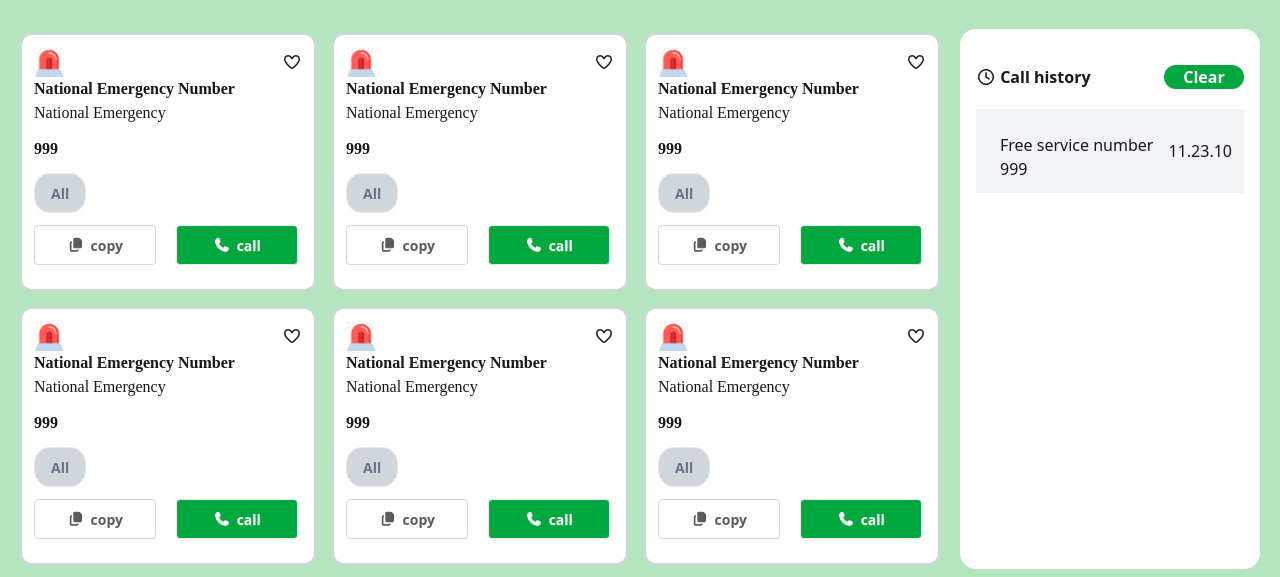
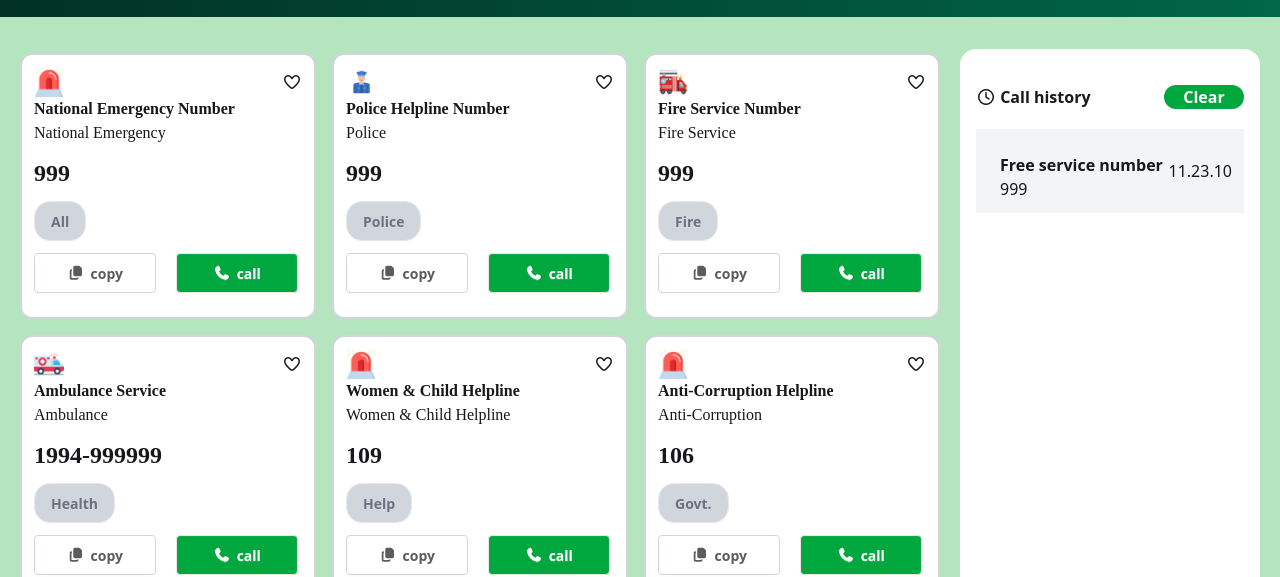
Before and after one commit to rohitroy17-gif/assignment-5, a plain HTML site: page index.html in a window 1280 px wide. Shown: the part 223-800 px from the top of the page. Drawn offline with nearby package versions, Linux system fonts and the light colour scheme.

Commit message:
bar done

```diff
--- a/index.html
+++ b/index.html
@@ -20,10 +20,10 @@
             <button class="btn bg-[#4ccd68] rounded-3xl text-white"> <span id="available-heart" class="font-bold">2</span>copy<button>
         </div>
      </nav>
-     <div class=" w-[1920]  bg-slate-200  bg-gradient-to-r from-[#013223] to-[#006747]">
+     <div class=" w-[1920] pb-5 bg-slate-200  bg-gradient-to-r from-[#013223] to-[#006747]">
         <img  class="h-[92px] w-[92px] mx-auto" src="assets/logo.png">
         <h1 class="font-bold font-[HindMadurai] text-2xl text-white justify-center items-center flex">Emergency Service Directory</h1>
-        <p class="font-semibold font-[HindMadurai] text-1xl text-white justify-center items-center flex">Government Emergency Services at Your Fingertip - A Project by  Government of the People's Republic of Bangladesh</p>
+        <p class="font-semibold font-[HindMadurai]  text-1xl text-white justify-center items-center flex">Government Emergency Services at Your Fingertip - A Project by  Government of the People's Republic of Bangladesh</p>
      </div>
      <section class=" w-[1920] flex bg-[#b4e5bf]">
      <div class=" w-3/4 grid grid-cols-3 my-4 p-5 gap-4 ">
@@ -34,9 +34,57 @@
             </div>
             <p class="font-bold font-[HindMadurai]">National Emergency Number</p>
             <p class="font-[HindMadurai]">National Emergency</p>
-            <p class="font-bold font-[HindMadurai] my-3">999</p>
+            <p class="font-bold text-2xl font-[HindMadurai] my-3">999</p>
             <div>
                <button class="btn bg-gray-300 text-gray-500 rounded-2xl"> All <button>
+            </div>
+            <div class="flex gap-5 my-3">
+                <button class="btn  w-[122px] bg-white border-gray-300 text-[#5C5C5C]"><i class="fa-solid fa-copy"></i> copy</button>
+                <button class="btn w-[122px] text-white bg-[#00A63E]"><i class="fa-solid fa-phone"></i> call</button>
+            </div>
+        </div>
+        <div id="add-button" class="  bg-white form-btn border-2 border-gray-300  p-3 rounded-xl">
+            <div class="flex justify-between items-center">
+               <img class="h-[30px] w-[30px]" src="assets/police.png">
+               <span><i class="fa-regular fa-heart"></i></span>
+            </div>
+            <p class="font-bold font-[HindMadurai]">Police Helpline Number</p>
+            <p class="font-[HindMadurai]">Police</p>
+            <p class="font-bold text-2xl font-[HindMadurai] my-3">999</p>
+            <div>
+               <button class="btn bg-gray-300 text-gray-500 rounded-2xl"> Police <button>
+            </div>
+            <div class="flex gap-5 my-3">
+                <button class="btn  w-[122px] bg-white border-gray-300 text-[#5C5C5C]"><i class="fa-solid fa-copy"></i> copy</button>
+                <button class="btn w-[122px] text-white bg-[#00A63E]"><i class="fa-solid fa-phone"></i> call</button>
+            </div>
+        </div>
+        <div id="add-button" class="  bg-white form-btn border-2 border-gray-300  p-3 rounded-xl">
+            <div class="flex justify-between items-center">
+               <img class="h-[30px] w-[30px]" src="assets/fire-service.png">
+               <span><i class="fa-regular fa-heart"></i></span>
+            </div>
+            <p class="font-bold font-[HindMadurai]">Fire Service Number</p>
+            <p class="font-[HindMadurai]">Fire Service</p>
+            <p class="font-bold text-2xl font-[HindMadurai] my-3">999</p>
+            <div>
+               <button class="btn bg-gray-300 text-gray-500 rounded-2xl"> Fire <button>
+            </div>
+            <div class="flex gap-5 my-3">
+                <button class="btn  w-[122px] bg-white border-gray-300 text-[#5C5C5C]"><i class="fa-solid fa-copy"></i> copy</button>
+                <button class="btn w-[122px] text-white bg-[#00A63E]"><i class="fa-solid fa-phone"></i> call</button>
+            </div>
+        </div>
+        <div id="add-button" class="  bg-white form-btn border-2 border-gray-300  p-3 rounded-xl">
+            <div class="flex justify-between items-center">
+               <img class="h-[30px] w-[30px]" src="assets/ambulance.png">
+               <span><i class="fa-regular fa-heart"></i></span>
+            </div>
+            <p class="font-bold font-[HindMadurai]">Ambulance Service</p>
+            <p class="font-[HindMadurai]">Ambulance</p>
+            <p class="font-bold text-2xl font-[HindMadurai] my-3">1994-999999</p>
+            <div>
+               <button class="btn bg-gray-300 text-gray-500 rounded-2xl"> Health <button>
             </div>
             <div class="flex gap-5 my-3">
                 <button class="btn  w-[122px] bg-white border-gray-300 text-[#5C5C5C]"><i class="fa-solid fa-copy"></i> copy</button>
@@ -48,11 +96,11 @@
                <img class="h-[30px] w-[30px]" src="assets/emergency.png">
                <span><i class="fa-regular fa-heart"></i></span>
             </div>
-            <p class="font-bold font-[HindMadurai]">National Emergency Number</p>
-            <p class="font-[HindMadurai]">National Emergency</p>
-            <p class="font-bold font-[HindMadurai] my-3">999</p>
+            <p class="font-bold font-[HindMadurai]">Women & Child Helpline</p>
+            <p class="font-[HindMadurai]">Women & Child Helpline</p>
+            <p class="font-bold text-2xl font-[HindMadurai] my-3">109</p>
             <div>
-               <button class="btn bg-gray-300 text-gray-500 rounded-2xl"> All <button>
+               <button class="btn bg-gray-300 text-gray-500 rounded-2xl"> Help <button>
             </div>
             <div class="flex gap-5 my-3">
                 <button class="btn  w-[122px] bg-white border-gray-300 text-[#5C5C5C]"><i class="fa-solid fa-copy"></i> copy</button>
@@ -64,11 +112,11 @@
                <img class="h-[30px] w-[30px]" src="assets/emergency.png">
                <span><i class="fa-regular fa-heart"></i></span>
             </div>
-            <p class="font-bold font-[HindMadurai]">National Emergency Number</p>
-            <p class="font-[HindMadurai]">National Emergency</p>
-            <p class="font-bold font-[HindMadurai] my-3">999</p>
+            <p class="font-bold font-[HindMadurai]">Anti-Corruption Helpline</p>
+            <p class="font-[HindMadurai]">Anti-Corruption</p>
+            <p class="font-bold text-2xl font-[HindMadurai] my-3">106</p>
             <div>
-               <button class="btn bg-gray-300 text-gray-500 rounded-2xl"> All <button>
+               <button class="btn bg-gray-300 text-gray-500 rounded-2xl"> Govt. <button>
             </div>
             <div class="flex gap-5 my-3">
                 <button class="btn  w-[122px] bg-white border-gray-300 text-[#5C5C5C]"><i class="fa-solid fa-copy"></i> copy</button>
@@ -80,11 +128,11 @@
                <img class="h-[30px] w-[30px]" src="assets/emergency.png">
                <span><i class="fa-regular fa-heart"></i></span>
             </div>
-            <p class="font-bold font-[HindMadurai]">National Emergency Number</p>
-            <p class="font-[HindMadurai]">National Emergency</p>
-            <p class="font-bold font-[HindMadurai] my-3">999</p>
+            <p class="font-bold font-[HindMadurai]">Electricity Helpline</p>
+            <p class="font-[HindMadurai]">Electricity Outage</p>
+            <p class="font-bold text-2xl font-[HindMadurai] my-3">16216</p>
             <div>
-               <button class="btn bg-gray-300 text-gray-500 rounded-2xl"> All <button>
+               <button class="btn bg-gray-300 text-gray-500 rounded-2xl"> Electricity <button>
             </div>
             <div class="flex gap-5 my-3">
                 <button class="btn  w-[122px] bg-white border-gray-300 text-[#5C5C5C]"><i class="fa-solid fa-copy"></i> copy</button>
@@ -96,11 +144,11 @@
                <img class="h-[30px] w-[30px]" src="assets/emergency.png">
                <span><i class="fa-regular fa-heart"></i></span>
             </div>
-            <p class="font-bold font-[HindMadurai]">National Emergency Number</p>
-            <p class="font-[HindMadurai]">National Emergency</p>
-            <p class="font-bold font-[HindMadurai] my-3">999</p>
+            <p class="font-bold font-[HindMadurai]">Brac Helpline</p>
+            <p class="font-[HindMadurai]">Brac</p>
+            <p class="font-bold text-2xl font-[HindMadurai] my-3">16445</p>
             <div>
-               <button class="btn bg-gray-300 text-gray-500 rounded-2xl"> All <button>
+               <button class="btn bg-gray-300 text-gray-500 rounded-2xl"> NGO<button>
             </div>
             <div class="flex gap-5 my-3">
                 <button class="btn  w-[122px] bg-white border-gray-300 text-[#5C5C5C]"><i class="fa-solid fa-copy"></i> copy</button>
@@ -112,11 +160,11 @@
                <img class="h-[30px] w-[30px]" src="assets/emergency.png">
                <span><i class="fa-regular fa-heart"></i></span>
             </div>
-            <p class="font-bold font-[HindMadurai]">National Emergency Number</p>
-            <p class="font-[HindMadurai]">National Emergency</p>
-            <p class="font-bold font-[HindMadurai] my-3">999</p>
+            <p class="font-bold font-[HindMadurai]">Bangladesh Railway Helpline </p>
+            <p class="font-[HindMadurai]">Bangladesh Railway</p>
+            <p class="font-bold text-2xl font-[HindMadurai] my-3">163</p>
             <div>
-               <button class="btn bg-gray-300 text-gray-500 rounded-2xl"> All <button>
+               <button class="btn bg-gray-300 text-gray-500 rounded-2xl"> Travel <button>
             </div>
             <div class="flex gap-5 my-3">
                 <button class="btn  w-[122px] bg-white border-gray-300 text-[#5C5C5C]"><i class="fa-solid fa-copy"></i> copy</button>
@@ -133,7 +181,7 @@
             <div class="bg-gray-100 rounded-x1 p-3 flex justify-between items-center">
                 <div class="flex items-center mt-3">
                     <div class="ml-3">
-                        <h1>Free service number</h1>
+                        <h1 class="font-bold">Free service number</h1>
                         <p>999</p>
                     </div>
                 </div>
```
